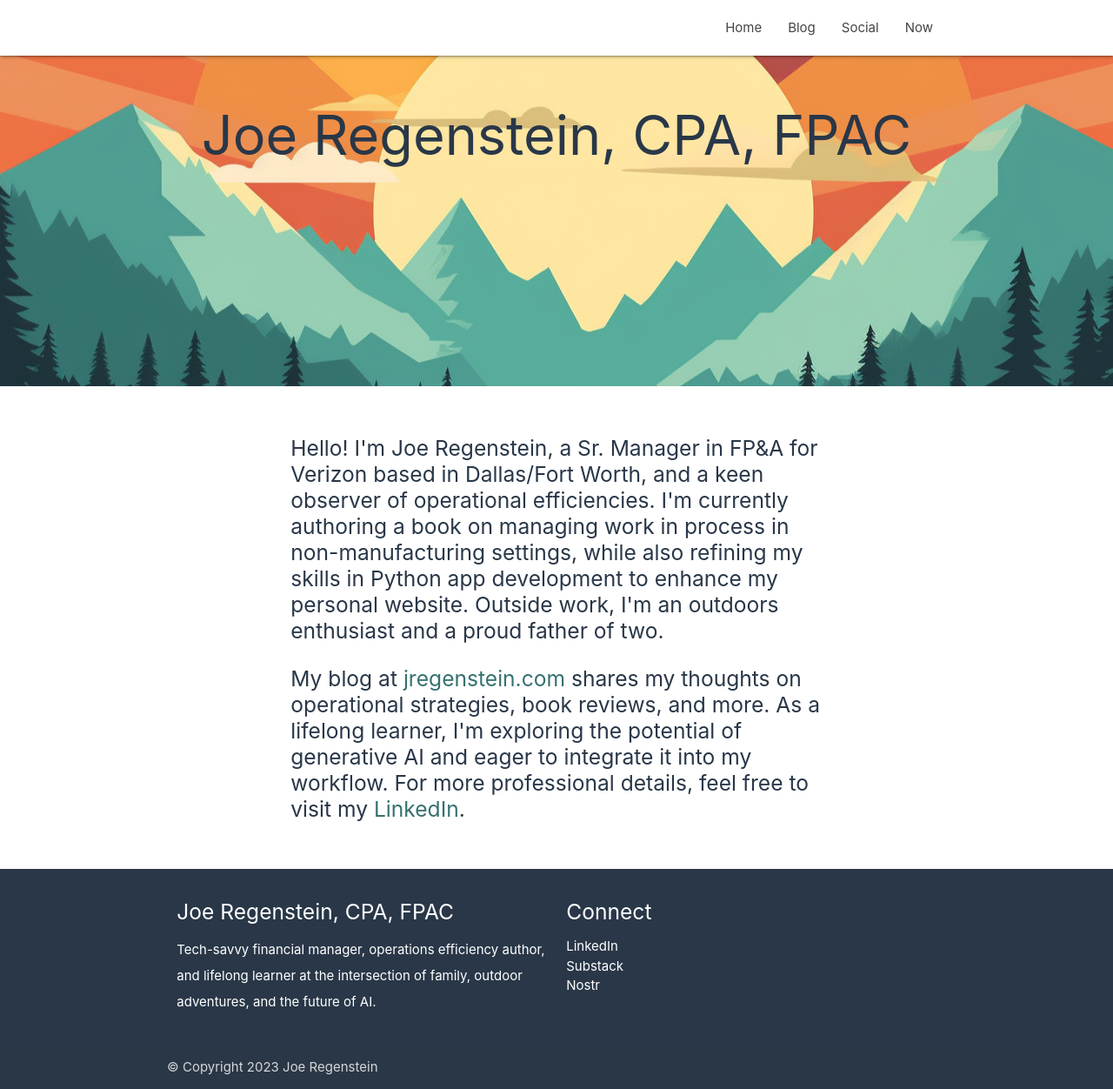
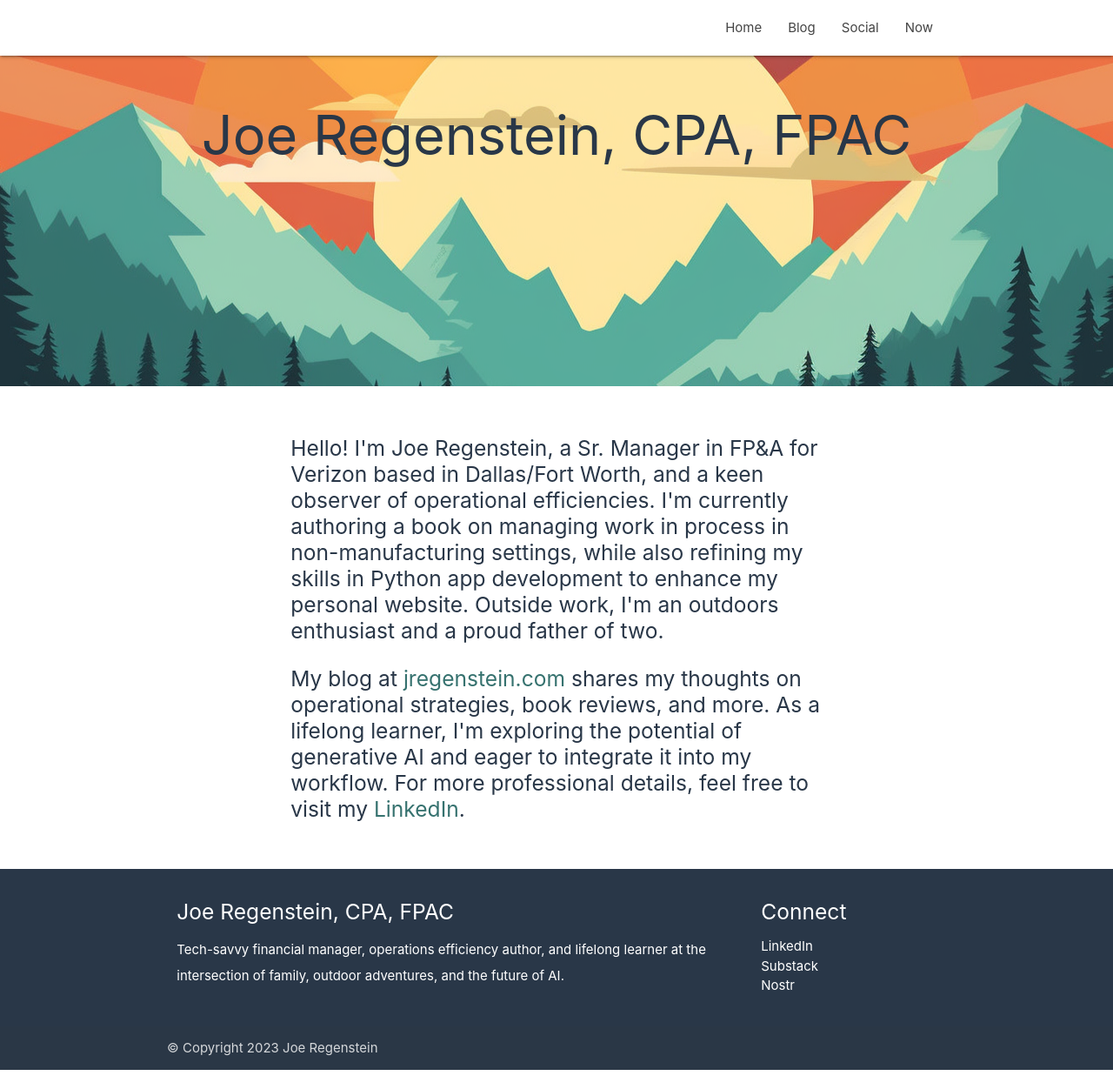
Before and after one commit to joereg4/htdocs, a Flask app: page / in a window 1280 px wide. Shown: the whole page at 87% size. After the commit the page ends 1230 px from the top, so only its background shows below. Run offline with Flask 3, Linux system fonts and the light colour scheme; some libraries are stand-ins or nearby versions.

Commit message:
Mad first column of Footer l9 from l6

```diff
--- a/templates/base.html
+++ b/templates/base.html
@@ -119,7 +119,7 @@
 <footer class="page-footer dark-blue">
     <div class="container">
         <div class="row">
-            <div class="col l6 s12">
+            <div class="col l9 s12">
                 <h5 class="white-text">Joe Regenstein, CPA, FPAC</h5>
                 <p class="white-text">Tech-savvy financial manager, operations
                     efficiency author, and lifelong learner at the intersection of family, outdoor adventures,
```
